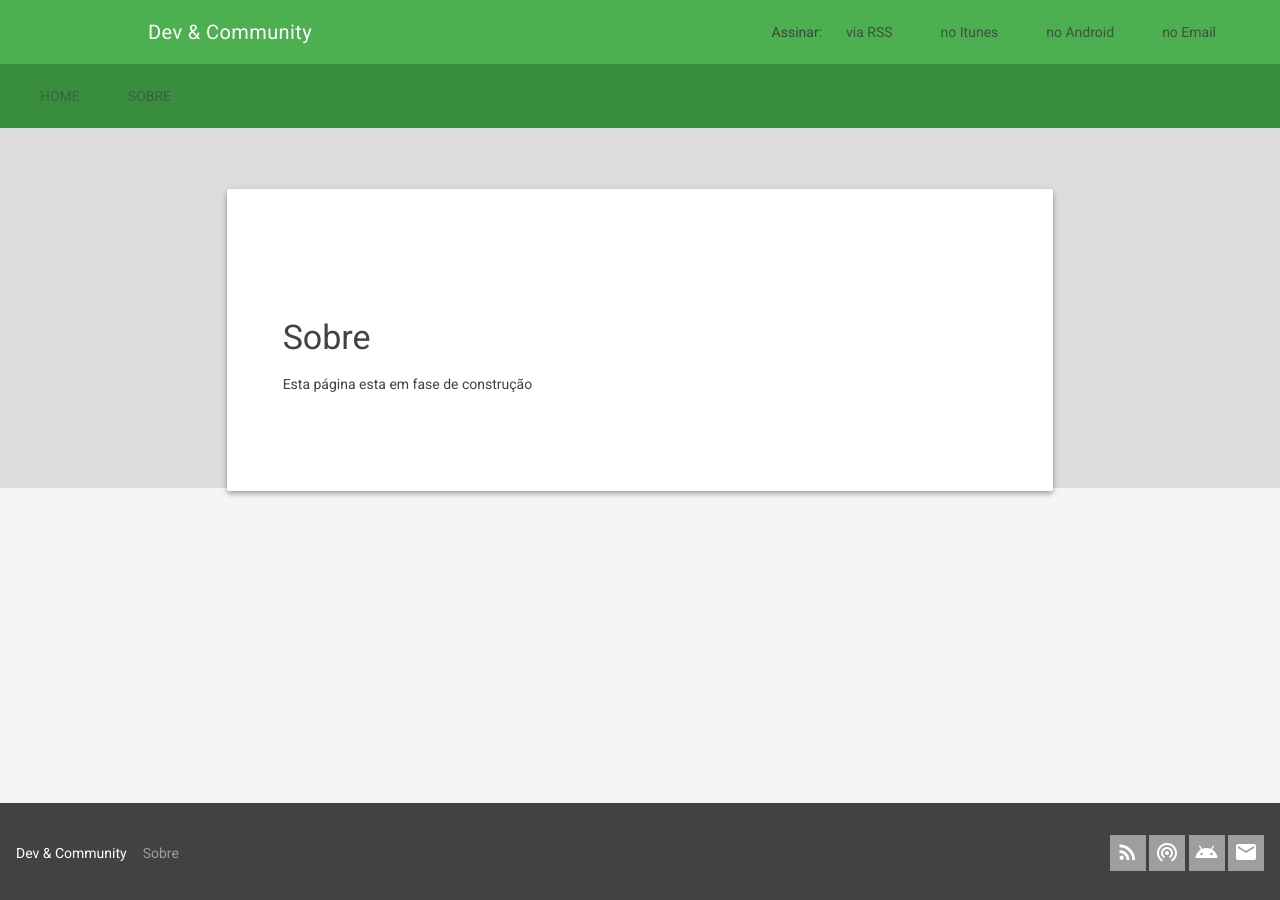
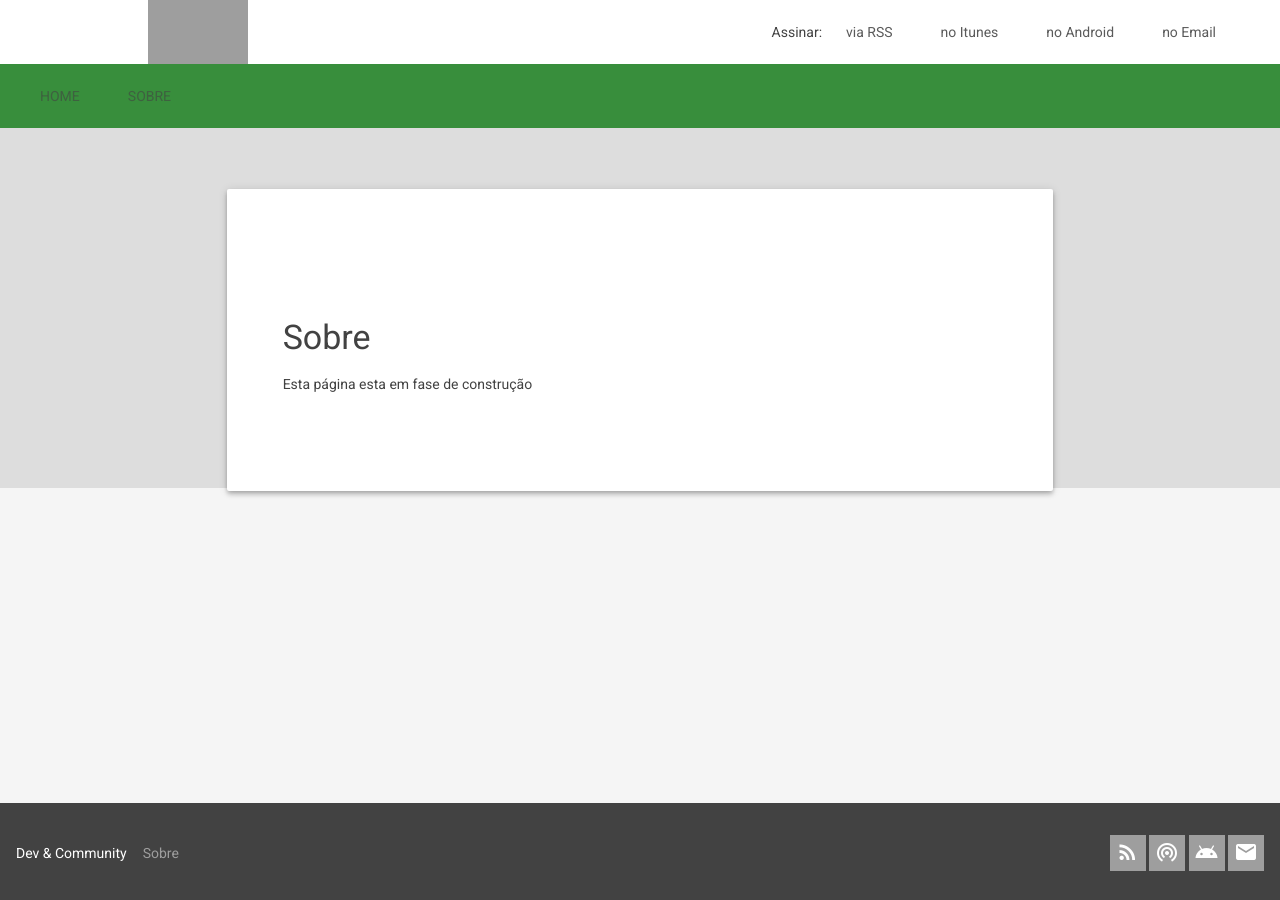
Before and after one commit to HenriqueLimas/devcommunity-proposal, a Jekyll site: the page built from sobre/index.md, in a window 1280 px wide. Built offline with Jekyll 4.4.1, drawn with Linux system fonts in a browser that asks for light colours; nearby versions of some CDN libraries.

Commit message:
Add logo into header layout

```diff
--- a/_includes/header.html
+++ b/_includes/header.html
@@ -1,7 +1,9 @@
-  <header class="mdl-layout__header mdl-layout__header--scroll">
+  <header class="mdl-layout__header mdl-layout__header--scroll mdl-color--white">
     <div class="mdl-layout__header-row">
       <span class="mdl-layout-title mdl-cell--1-offset">
-        <a class="site-title" href="{{ site.baseurl }}/">{{ site.title }}</a>
+        <a class="site-title" href="{{ site.baseurl }}/">
+          <img class="site-title__img" src="http://devcommunitycast.com.br/wp-content/uploads/2016/05/cropped-devcommunity-logo-retangular-pequeno.png">
+        </a>
       </span>
 
       <div class="mdl-layout-spacer"></div>
--- a/_sass/_base.scss
+++ b/_sass/_base.scss
@@ -346,5 +346,8 @@ pre {
 
 .flnt-cast .site-title {
   text-decoration: none;
-  color: #fff;
 }
+
+.flnt-cast .site-title__img {
+  max-width: 100px;
+}
```
